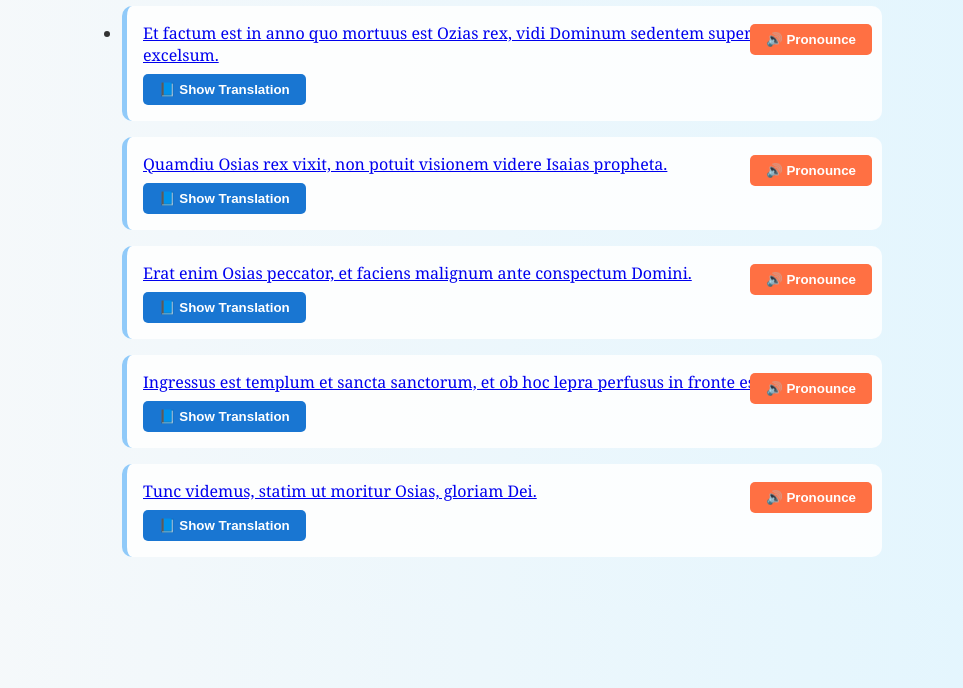
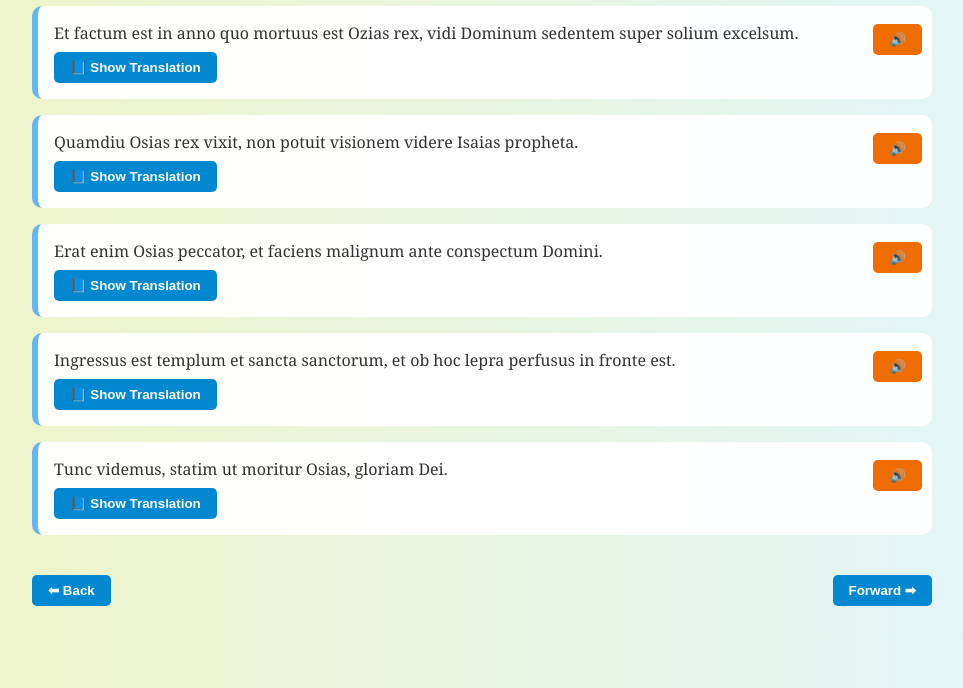
Before and after one commit to machawt/Jerome, a plain HTML site: page index.html in a window 1280 px wide. Shown: the part 112-800 px from the top of the page, without its empty margins (158-1121 px from the left). Drawn offline with Linux system fonts and the light colour scheme.

Commit message:
Update index.html

```diff
--- a/index.html
+++ b/index.html
@@ -2,14 +2,14 @@
 <html lang="la">
 <head>
   <meta charset="UTF-8">
-  <title>Isaiah Latin</title>
+  <title>Homilia Prima</title>
   <style>
     body {
       font-family: 'Georgia', serif;
-      background: linear-gradient(to right, #f8f9fa, #e1f5fe);
+      background: linear-gradient(to right, #f0f4c3, #e1f5fe);
       color: #333;
       padding: 2rem;
-      max-width: 800px;
+      max-width: 900px;
       margin: auto;
     }
     h1 {
@@ -17,8 +17,8 @@
       color: #4e342e;
     }
     .verse {
-      background-color: #ffffffdd;
-      border-left: 5px solid #90caf9;
+      background-color: #ffffffee;
+      border-left: 6px solid #64b5f6;
       margin: 1rem 0;
       padding: 1rem;
       border-radius: 10px;
@@ -34,19 +34,19 @@
       margin-top: 0.5rem;
       border: none;
       border-radius: 5px;
-      background-color: #1976d2;
+      background-color: #0288d1;
       color: white;
       font-weight: bold;
       cursor: pointer;
     }
     button:hover {
-      background-color: #0d47a1;
+      background-color: #01579b;
     }
     .speak-btn {
       position: absolute;
       top: 10px;
       right: 10px;
-      background: #ff7043;
+      background-color: #ef6c00;
     }
     .translation {
       margin-top: 0.5rem;
@@ -54,16 +54,13 @@
       background-color: #e3f2fd;
       border-radius: 5px;
       font-style: italic;
+      display: none;
     }
   </style>
 </head>
 <body>
 
-<h1>Isaiah Index</h1>
-<ul>
-  <li><a href="orig1.html>Origen Homily I</a></li>
-</ul>
-
+<h1>Homilia Prima (Latin with Translation)</h1>
 <div id="verses"></div>
 
 <div class="controls">
@@ -72,7 +69,7 @@
 </div>
 
 <script>
-  const lines = [
+  const latinLines = [
     "Et factum est in anno quo mortuus est Ozias rex, vidi Dominum sedentem super solium excelsum.",
     "Quamdiu Osias rex vixit, non potuit visionem videre Isaias propheta.",
     "Erat enim Osias peccator, et faciens malignum ante conspectum Domini.",
@@ -85,36 +82,37 @@
     "Habent figurationem pietatis, virtutem autem ejus negantes."
   ];
 
-  const translations = [
-    "And it came to pass in the year that King Uzziah died, I saw the Lord sitting upon a high throne.",
+  const englishLines = [
+    "And it happened in the year King Uzziah died, I saw the Lord sitting upon a high throne.",
     "As long as King Uzziah lived, the prophet Isaiah could not see the vision.",
-    "For Uzziah was a sinner, doing evil before the sight of the Lord.",
-    "He entered the temple and the Holy of Holies, and because of this, leprosy broke out on his forehead.",
+    "For Uzziah was a sinner, doing evil in the sight of the Lord.",
+    "He entered the temple and the Holy of Holies, and because of this, was struck with leprosy on his forehead.",
     "Then we see — as soon as Uzziah dies — the glory of God.",
-    "Let only this happen: that His word reigns in us, He who said: 'I have been set as king by Him.'",
-    "Therefore, let not sin reign in your mortal body.",
-    "Wretched is the man over whom sin reigns, who gives himself over to such a king.",
+    "Let it be only this: that His word may reign in us, He who said: 'I was appointed king by Him.'",
+    "Therefore, let sin not reign in your mortal body.",
+    "Wretched is the man ruled by sin, who gives himself to such a king.",
     "A lover of pleasure is not a lover of God.",
-    "They have the form of godliness, but deny its power."
+    "They have the form of godliness but deny its power."
   ];
 
   let currentPage = 0;
-  const linesPerPage = 5;
+  const perPage = 5;
 
   function renderVerses() {
     const container = document.getElementById('verses');
     container.innerHTML = '';
-    const start = currentPage * linesPerPage;
-    const end = Math.min(start + linesPerPage, lines.length);
+    const start = currentPage * perPage;
+    const end = Math.min(start + perPage, latinLines.length);
+
     for (let i = start; i < end; i++) {
       const verse = document.createElement('div');
       verse.className = 'verse';
       verse.innerHTML = `
-        <span>${lines[i]}</span>
-        <button class="speak-btn" onclick="speak('${lines[i].replace(/'/g, "\\'")}')">🔊 Pronounce</button>
+        <span>${latinLines[i]}</span>
+        <button class="speak-btn" onclick="speak('${latinLines[i].replace(/'/g, "\\'")}')">🔊</button>
         <br>
         <button onclick="toggleTranslation(this, ${i})">📘 Show Translation</button>
-        <div class="translation" style="display:none;" id="trans-${i}">${translations[i]}</div>
+        <div class="translation" id="trans-${i}">${englishLines[i]}</div>
       `;
       container.appendChild(verse);
     }
@@ -126,14 +124,21 @@
     speechSynthesis.speak(utterance);
   }
 
-  function toggleTranslation(button, index) {
-    const transDiv = document.getElementById(`trans-${index}`);
-    if (transDiv.style.display === 'none') {
-      transDiv.style.display = 'block';
-      button.innerText = '📕 Hide Translation';
+  function toggleTranslation(btn, index) {
+    const el = document.getElementById(`trans-${index}`);
+    if (el.style.display === 'none' || el.style.display === '') {
+      el.style.display = 'block';
+      btn.innerText = '📕 Hide Translation';
     } else {
-      transDiv.style.display = 'none';
-      button.innerText = '📘 Show Translation';
+      el.style.display = 'none';
+      btn.innerText = '📘 Show Translation';
+    }
+  }
+
+  function next() {
+    if ((currentPage + 1) * perPage < latinLines.length) {
+      currentPage++;
+      renderVerses();
     }
   }
 
@@ -144,13 +149,6 @@
     }
   }
 
-  function next() {
-    if ((currentPage + 1) * linesPerPage < lines.length) {
-      currentPage++;
-      renderVerses();
-    }
-  }
-
   renderVerses();
 </script>
 
```
